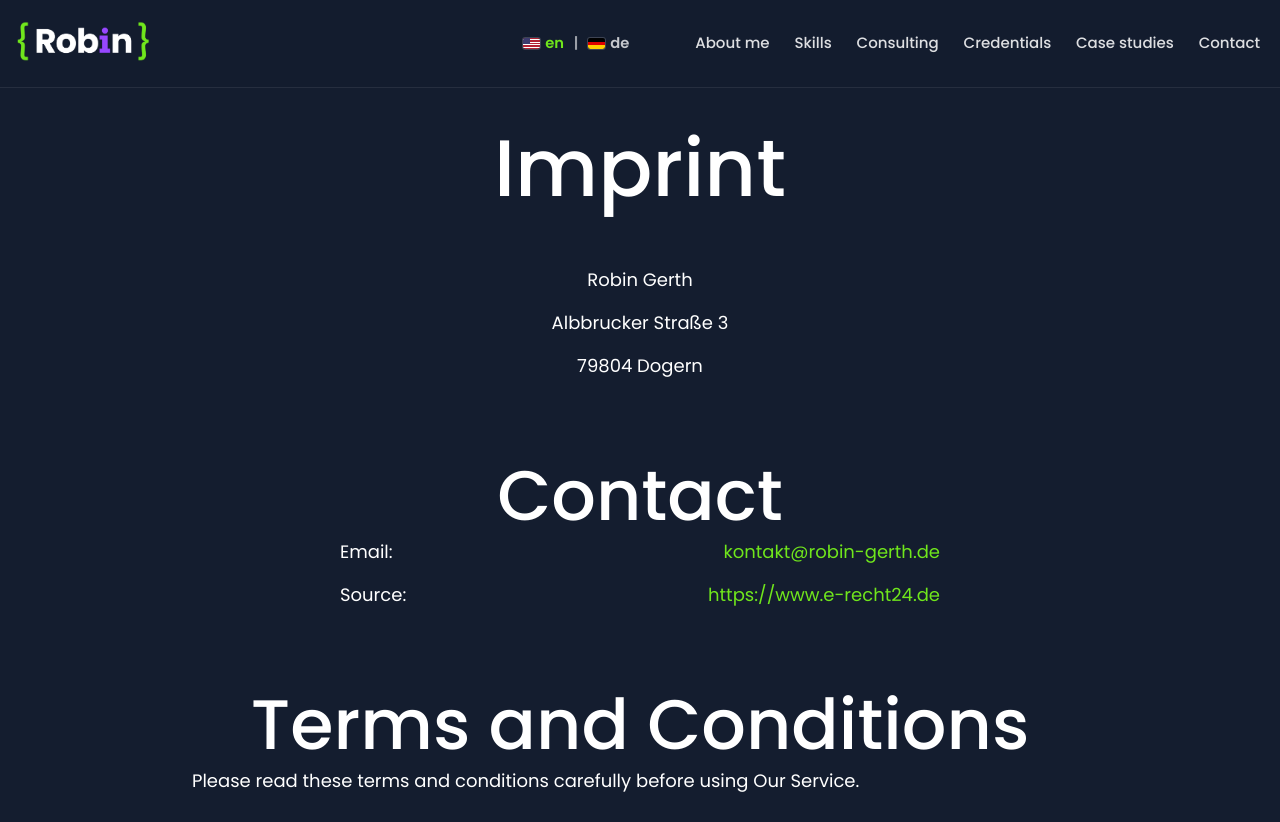
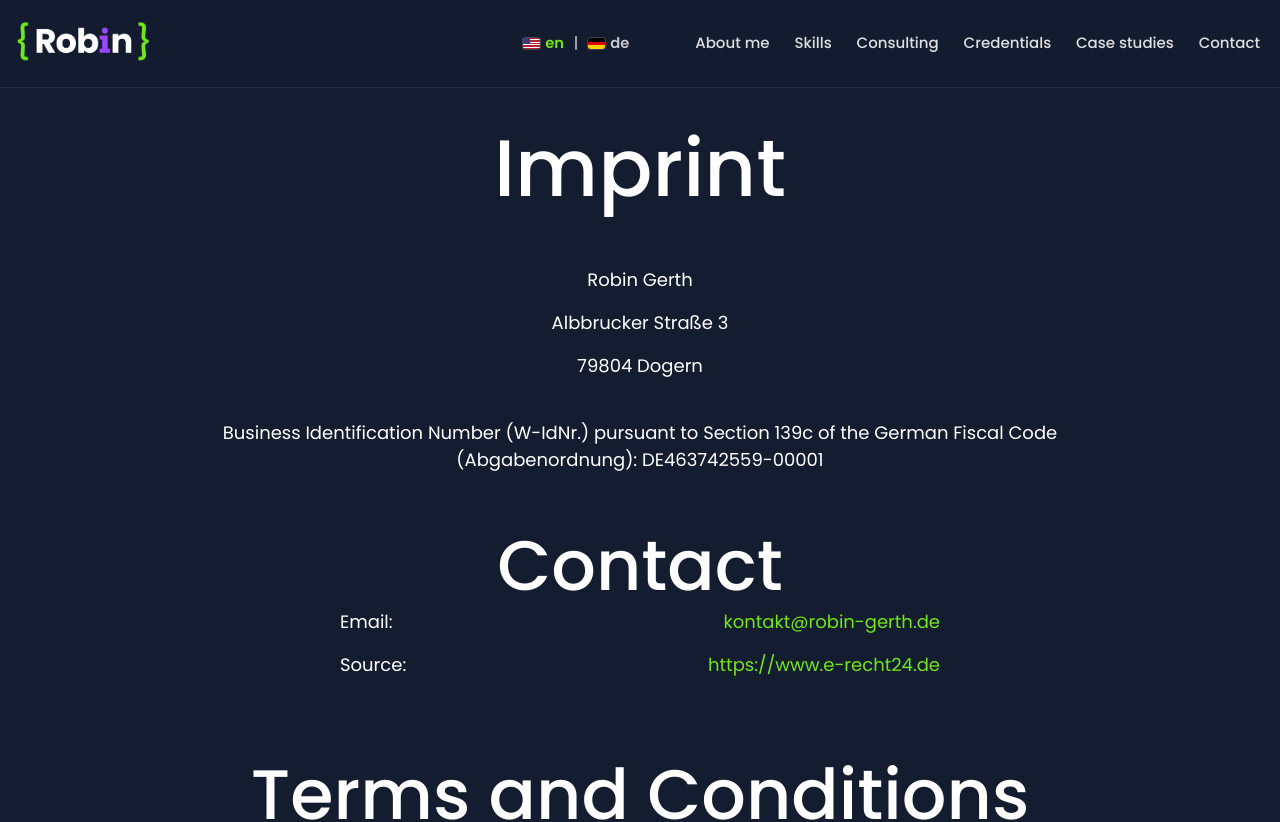
Before and after one commit to Gerth123/Portfolio, an Angular app: page /en/legal-notice in a window 1280 px wide. Shown: the top 822 px of the page. Built offline with nearby package versions, Linux system fonts and the light colour scheme.

Commit message:
Add Wirtschafts-Identifikationsnummer to legal notice
Displays the W-IdNr. (DE463742559-00001) assigned under §139c AO in
both the German and English Impressum/Legal Notice pages.

```diff
--- a/src/app/legal-notice-german/legal-notice-german.component.html
+++ b/src/app/legal-notice-german/legal-notice-german.component.html
@@ -6,6 +6,9 @@
       <p>Albbrucker Straße 3</p>
       <p>79804 Dogern</p>
     </div>
+    <p>
+      Wirtschafts-Identifikationsnummer gemäß § 139c AO: DE463742559-00001
+    </p>
     <h2>Kontakt</h2>
     <div class="contactSecond">
       <p>
--- a/src/app/legal-notice/legal-notice.component.html
+++ b/src/app/legal-notice/legal-notice.component.html
@@ -11,6 +11,10 @@
         <p>Albbrucker Straße 3</p>
         <p>79804 Dogern</p>
       </div>
+      <p>
+        Business Identification Number (W-IdNr.) pursuant to Section 139c of
+        the German Fiscal Code (Abgabenordnung): DE463742559-00001
+      </p>
       <h2>Contact</h2>
       <div class="contactSecond">
         <p>
```
